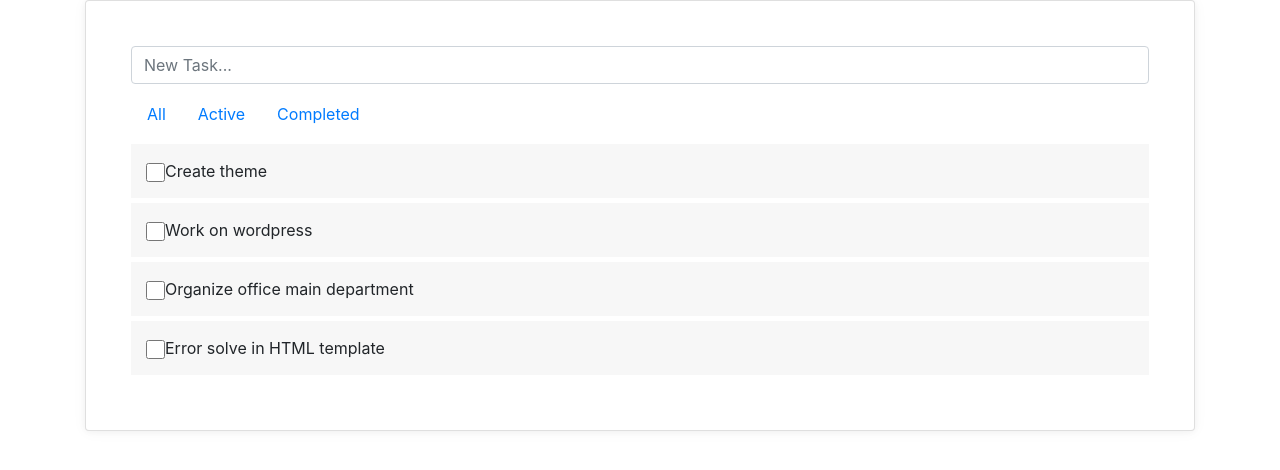
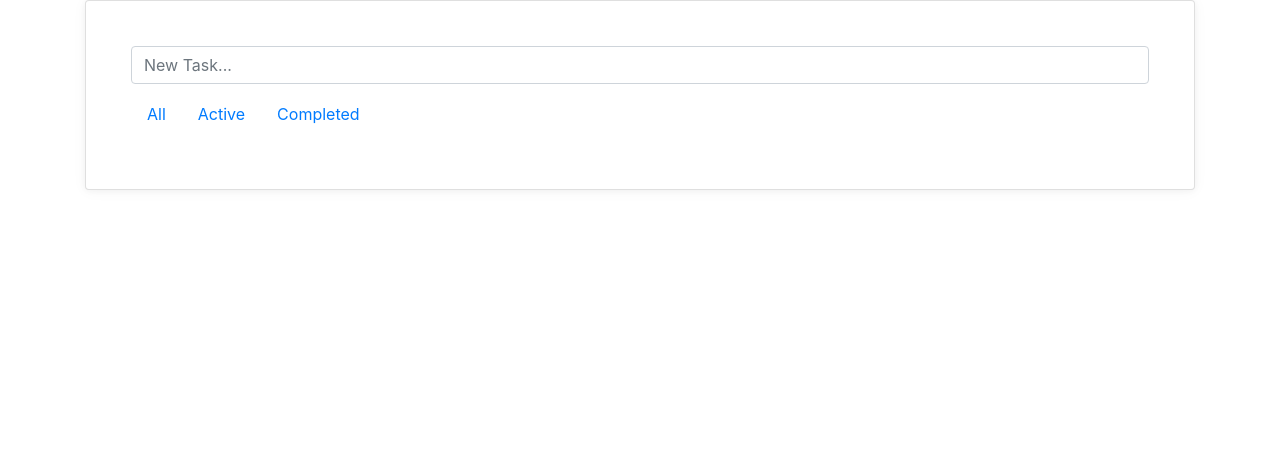
Before and after one commit to sajib-4414/todo-react-frontend, a React (Create React App) app: page / in a window 1280 px wide. Shown: the top 470 px of the page. Built offline with nearby package versions, Linux system fonts and the light colour scheme.

Commit message:
listview is now working with state data, but in preliminary stages and with dummy data

```diff
--- a/src/App.js
+++ b/src/App.js
@@ -1,10 +1,30 @@
-import logo from './logo.svg';
 import './App.css';
 import Header from "./Header";
+import AddTodo from "./components/AddTodo";
+import React,{Component} from "react";
+import TodoList from "./components/TodoList";
+class App extends React.Component{
+  state = {
+    todos:[]
+  }
+  getId = ()=>{
+    var maximum = 5000
+    var minimum = 1
+    var randomnumber = Math.floor(Math.random() * (maximum - minimum + 1)) + minimum;
+    return randomnumber
+  }
+  addTodo = (desc)=>{
+    var todo_item = {
+      id: this.getId(),
+      description:desc,
+      completed: false
+    }
+    this.setState({todos:[...this.state.todos,todo_item]})
+  }
 
-function App() {
+  render() {
     return (
-<html lang="en">
+        <React.Fragment>
           <Header/>
           <body>
           <div className="container">
@@ -12,9 +32,10 @@ function App() {
               <div className="col-md-12">
                 <div className="card card-white">
                   <div className="card-body">
-          <form action="javascript:void(0);">
-            <input type="text" className="form-control add-task" placeholder="New Task..."/>
-          </form>
+
+                    <AddTodo
+                        recieveTodoFromForm = {this.addTodo}
+                    />
                     <ul className="nav nav-pills todo-nav">
                       <li role="presentation" className="nav-item all-task active"><a href="#" className="nav-link">All</a></li>
                       <li role="presentation" className="nav-item active-task"><a href="#" className="nav-link">Active</a></li>
@@ -22,36 +43,25 @@ function App() {
                       </li>
                     </ul>
                     <div className="todo-list">
-            <div className="todo-item">
-              <div className="checker"><span className=""><input type="checkbox"/></span></div>
-              <span>Create theme</span>
-              <a href="javascript:void(0);" className="float-right remove-todo-item"><i className="icon-close"></i></a>
-            </div>
-            <div className="todo-item">
-              <div className="checker"><span className=""><input type="checkbox"/></span></div>
-              <span>Work on wordpress</span>
-              <a href="javascript:void(0);" className="float-right remove-todo-item"><i className="icon-close"></i></a>
+                      <TodoList todos={this.state.todos}/>
                     </div>
 
-            <div className="todo-item">
-              <div className="checker"><span className=""><input type="checkbox"/></span></div>
-              <span>Organize office main department</span>
-              <a href="javascript:void(0);" className="float-right remove-todo-item"><i className="icon-close"></i></a>
-            </div>
-            <div className="todo-item">
-              <div className="checker"><span><input type="checkbox"/></span></div>
-              <span>Error solve in HTML template</span>
-              <a href="javascript:void(0);" className="float-right remove-todo-item"><i className="icon-close"></i></a>
+
                   </div>
                 </div>
               </div>
             </div>
           </div>
-  </div>
-</div>
+
           </body>
-</html>
+
+        </React.Fragment>
+
+
     );
   }
 
+
+}
+
 export default App;
--- /dev/null
+++ b/src/components/AddTodo.js
@@ -0,0 +1,31 @@
+import React,{Component} from "react";
+
+class AddTodo extends React.Component{
+    state = {
+        currentEditText:""
+    }
+    handleSubmit = formEvent =>{
+        formEvent.preventDefault()
+        this.props.recieveTodoFromForm(this.state.currentEditText)
+        this.setState({currentEditText:""})
+    }
+    handleInputChange = inputEvent =>{
+        this.setState({currentEditText:inputEvent.target.value})
+    }
+    render() {
+        return(
+            <form onSubmit={this.handleSubmit}>
+                <input type="text"
+                       className="form-control add-task"
+                       value={this.state.currentEditText}
+                       onChange={this.handleInputChange}
+                       placeholder="New Task..."/>
+            </form>
+        )
+    }
+
+
+
+}
+
+export default AddTodo
--- /dev/null
+++ b/src/components/TodoList.js
@@ -0,0 +1,52 @@
+import React,{Component} from "react";
+
+class TodoList extends React.Component {
+    render() {
+        return (
+            this.props.todos.map(todoItem => (
+                <div key= {todoItem.id} className="todo-item">
+                    <div className="checker"><span className=""><input type="checkbox"/></span></div>
+                    <span>{todoItem.description}</span>
+                    <a href="javascript:void(0);" className="float-right remove-todo-item"><i
+                        className="icon-close"></i></a>
+                </div>
+            ))
+
+
+        )
+    }
+}
+
+
+        // <div>
+        //     <div className="todo-item">
+        //         <div className="checker"><span className=""><input type="checkbox"/></span></div>
+        //         <span>Create theme</span>
+        //         <a href="javascript:void(0);" className="float-right remove-todo-item"><i
+        //             className="icon-close"></i></a>
+        //     </div>
+        //     <div className="todo-item">
+        //         <div className="checker"><span className=""><input type="checkbox"/></span></div>
+        //         <span>Work on wordpress</span>
+        //         <a href="javascript:void(0);" className="float-right remove-todo-item"><i
+        //             className="icon-close"></i></a>
+        //     </div>
+        //
+        //     <div className="todo-item">
+        //         <div className="checker"><span className=""><input type="checkbox"/></span></div>
+        //         <span>Organize office main department</span>
+        //         <a href="javascript:void(0);" className="float-right remove-todo-item"><i
+        //             className="icon-close"></i></a>
+        //     </div>
+        //     <div className="todo-item">
+        //         <div className="checker"><span><input type="checkbox"/></span></div>
+        //         <span>Error solve in HTML template</span>
+        //         <a href="javascript:void(0);" className="float-right remove-todo-item"><i
+        //             className="icon-close"></i></a>
+        //     </div>
+        // </div>
+    // )
+
+
+
+export default TodoList
```
Also changed, not shown: src/logo.svg (deleted). Lines whose indentation alone changed are shown as unchanged.
